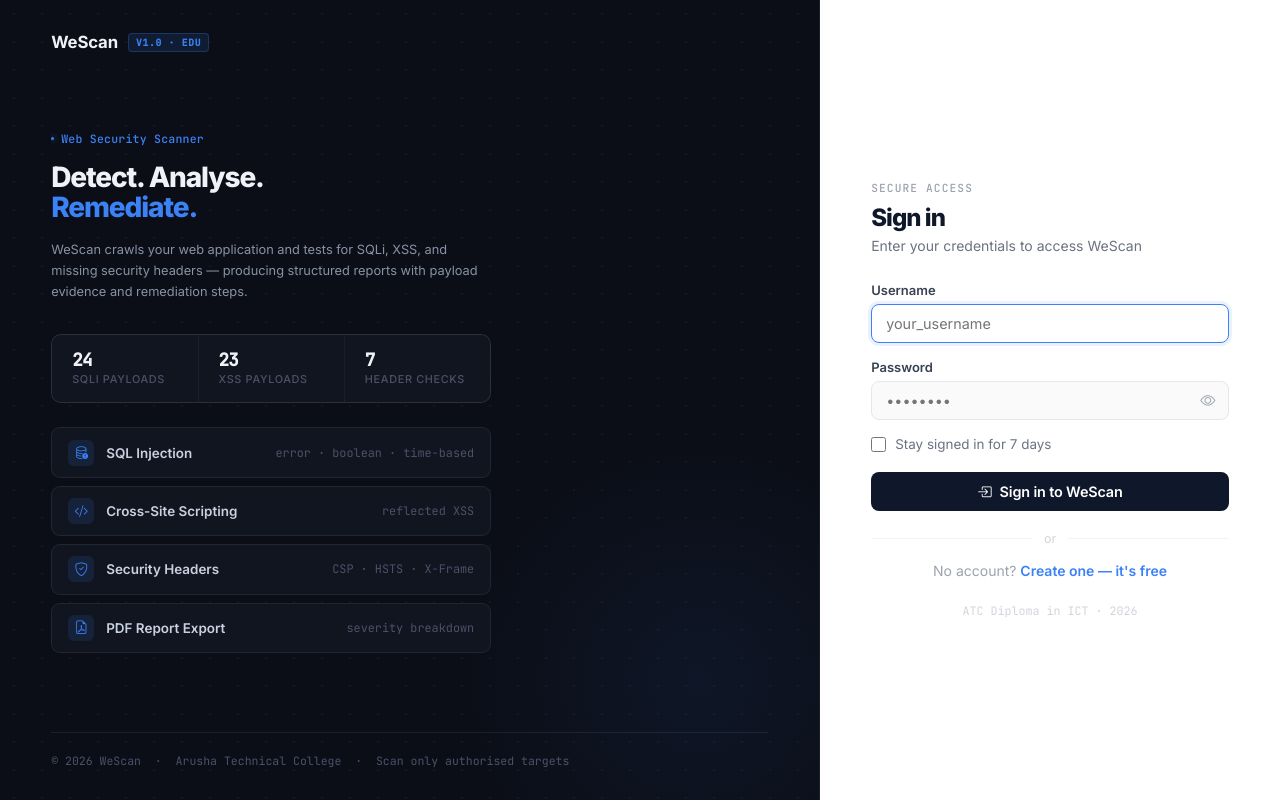
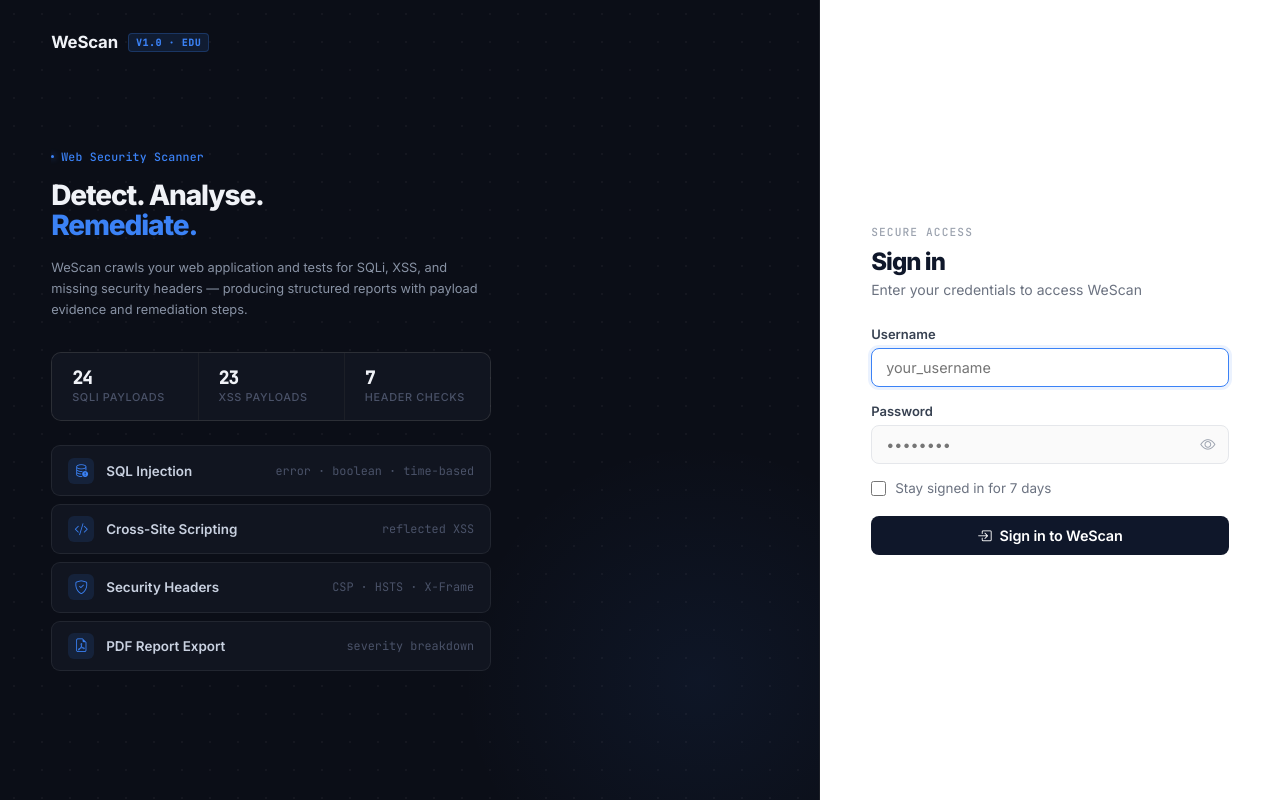
Before and after one commit to ericalfonce/webscanner-final-project, a Flask app: page /auth/login in a window 1280 px wide. Run offline with Flask 3, Linux system fonts and the light colour scheme; some libraries are stand-ins or nearby versions.

Commit message:
remove ATC footer from login page

```diff
--- a/app/templates/auth/login.html
+++ b/app/templates/auth/login.html
@@ -553,9 +553,6 @@
 
     </div>
 
-    <div class="left-foot">
-      &copy; 2026 WeScan &nbsp;·&nbsp; Arusha Technical College &nbsp;·&nbsp; Scan only authorised targets
-    </div>
 
   </div>
 
@@ -609,16 +606,6 @@
       </button>
     </form>
 
-    <div class="sep">or</div>
-
-    <div class="reg-link">
-      No account? <a href="{{ url_for('auth.register') }}">Create one — it's free</a>
-    </div>
-
-    <div class="right-foot">
-      ATC Diploma in ICT · 2026
-    </div>
-
   </div>
 
   <script>
```
